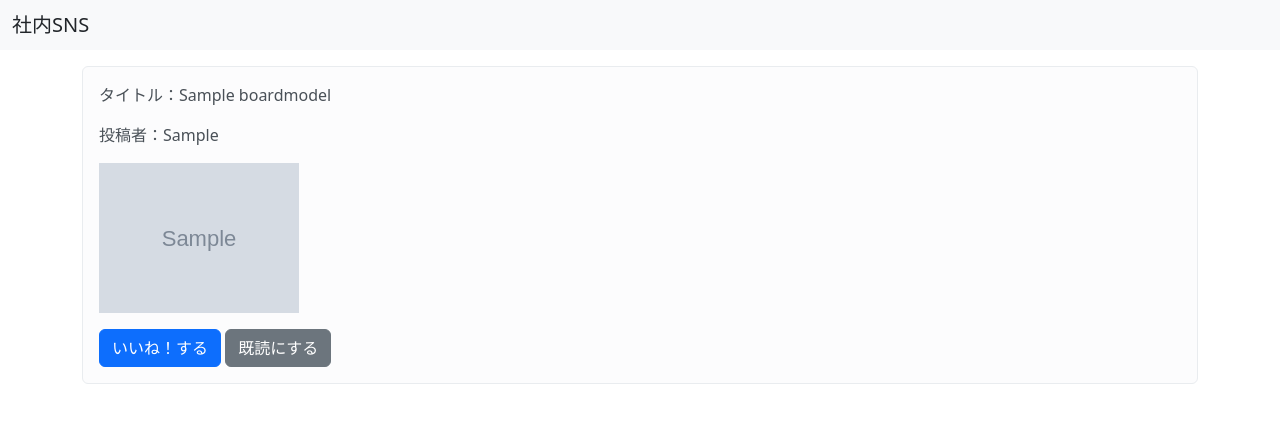
After one commit to bigmcqueen/django-board-project, a Django app: page /detail/1 in a window 1280 px wide. The commit adds this page. Shown: the top 423 px of the page. Run offline with Django 4.2, Linux system fonts and the light colour scheme; a user stored in the database is signed in; tables that the repository leaves empty hold one stand-in row (values such as "Sample post"); grey boxes marked "Sample" are stand-in pictures.

Commit message:
投稿内容の詳細画面を作成

```diff
--- /dev/null
+++ b/boardapp/templates/boardapp/detail.html
@@ -0,0 +1,21 @@
+{% extends 'boardapp/base.html' %}
+
+{% block content %}
+<nav class="navbar navbar-light bg-light">
+  <div class="container-fluid">
+    <span class="navbar-brand mb-0 h1">
+      <a href="{% url 'list' %}" class="link-dark text-decoration-none">社内SNS</a>
+    </span>
+  </div>
+</nav>
+
+<div class="container">
+  <div class="alert alert-light mt-3" role="alert">
+    <p>タイトル：{{ object.title }}</p>
+    <p>投稿者：{{ object.auther }}</p>
+    <p><img src="{{ object.snsimage.url }}" width="200" alt=""></p>
+    <a href="#" class="btn btn-primary" role="button" aria-disabled="true">いいね！する</a>
+    <a href="#" class="btn btn-secondary" role="button" aria-disabled="true">既読にする</a>
+  </div>
+</div>
+{% endblock content %}
--- a/boardapp/urls.py
+++ b/boardapp/urls.py
@@ -1,9 +1,10 @@
 from django.urls import path
-from .views import signupfunc, loginfunc, listfunc, logoutfunc
+from .views import signupfunc, loginfunc, listfunc, logoutfunc, detailfunc
 
 urlpatterns = [
     path('signup/', signupfunc, name='signup'),
     path('login/', loginfunc, name='login'),
     path('list/', listfunc, name='list'),
     path('logout/', logoutfunc, name='logout'),
+    path('detail/<int:pk>', detailfunc, name='detail')
 ]
--- a/boardapp/views.py
+++ b/boardapp/views.py
@@ -1,4 +1,4 @@
-from django.shortcuts import render, redirect
+from django.shortcuts import render, redirect, get_object_or_404
 from django.contrib.auth.models import User
 from django.contrib.auth import authenticate, login, logout
 from django.db import IntegrityError
@@ -39,3 +39,8 @@ def listfunc(request):
 def logoutfunc(request):
     logout(request)
     return redirect('login')
+
+@login_required
+def detailfunc(request, pk):
+    object = get_object_or_404(BoardModel, pk=pk)
+    return render(request, 'boardapp/detail.html', {'object': object})
```
Also changed, not shown: boardapp/templates/boardapp/list.html (+5 -3 lines).
